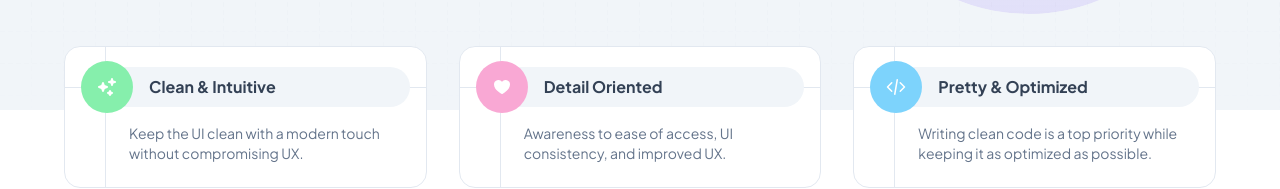
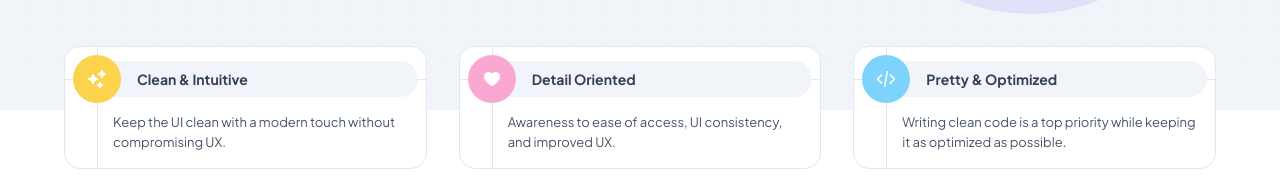
Before and after one commit to enjidev/enji.dev, a Next.js app: page / in a window 1280 px wide. Shown: the part 640-829 px from the top of the page. Built offline with nearby package versions, Linux system fonts and the light colour scheme; no server answers.

Commit message:
refactor: change FeaturedCard size and colors

```diff
--- a/src/components/pages/index/FeaturedCard.tsx
+++ b/src/components/pages/index/FeaturedCard.tsx
@@ -17,35 +17,37 @@ const FeaturedCard = ({ icon, title, desc }: FeaturedCardProps) => {
     >
       <div
         className={clsx(
-          'absolute inset-x-0 inset-y-10 z-[-1] border-t border-divider-light',
+          'absolute inset-x-0 inset-y-8 z-[-1] border-t border-divider-light',
           'dark:border-divider-dark'
         )}
       ></div>
       <div
         className={clsx(
-          'absolute inset-y-0 inset-x-10 z-[-1] border-l border-divider-light',
+          'absolute inset-y-0 inset-x-8 z-[-1] border-l border-divider-light',
           'dark:border-divider-dark'
         )}
       ></div>
+      <div className={clsx('-mt-0.5')}>
         <div
           className={clsx(
-          'mt-5 mr-4 ml-6 flex items-center gap-6 rounded-full bg-slate-100',
+            'mt-4 mr-2 ml-4 flex items-center gap-6 rounded-full bg-slate-100',
             'dark:bg-slate-800'
           )}
         >
           <div className={clsx('-m-2')}>{icon}</div>
           <div
             className={clsx(
-            'truncate py-2 pr-4 font-bold text-slate-700',
+              'truncate py-2 pr-4 text-sm font-bold text-slate-700',
               'dark:text-slate-300'
             )}
           >
             {title}
           </div>
         </div>
+      </div>
       <div
         className={clsx(
-          'pb-6 pl-16 pt-4 pr-6 text-sm text-slate-500',
+          'p-4 pl-12 text-[13px] text-slate-600',
           'dark:text-slate-400'
         )}
       >
--- a/src/pages/index.tsx
+++ b/src/pages/index.tsx
@@ -29,8 +29,8 @@ const Index: NextPage = () => {
               icon={
                 <div
                   className={clsx(
-                    'rounded-full bg-green-300 p-4',
-                    'dark:bg-green-900'
+                    'rounded-full bg-amber-300 p-3.5',
+                    'dark:bg-amber-900'
                   )}
                 >
                   <SparklesIcon className={clsx('h-5 w-5 text-white')} />
@@ -43,7 +43,7 @@ const Index: NextPage = () => {
               icon={
                 <div
                   className={clsx(
-                    'rounded-full bg-pink-300 p-4',
+                    'rounded-full bg-pink-300 p-3.5',
                     'dark:bg-pink-900'
                   )}
                 >
@@ -57,7 +57,7 @@ const Index: NextPage = () => {
               icon={
                 <div
                   className={clsx(
-                    'rounded-full bg-sky-300 p-4',
+                    'rounded-full bg-sky-300 p-3.5',
                     'dark:bg-sky-900'
                   )}
                 >
```
Lines whose indentation alone changed are shown as unchanged.
